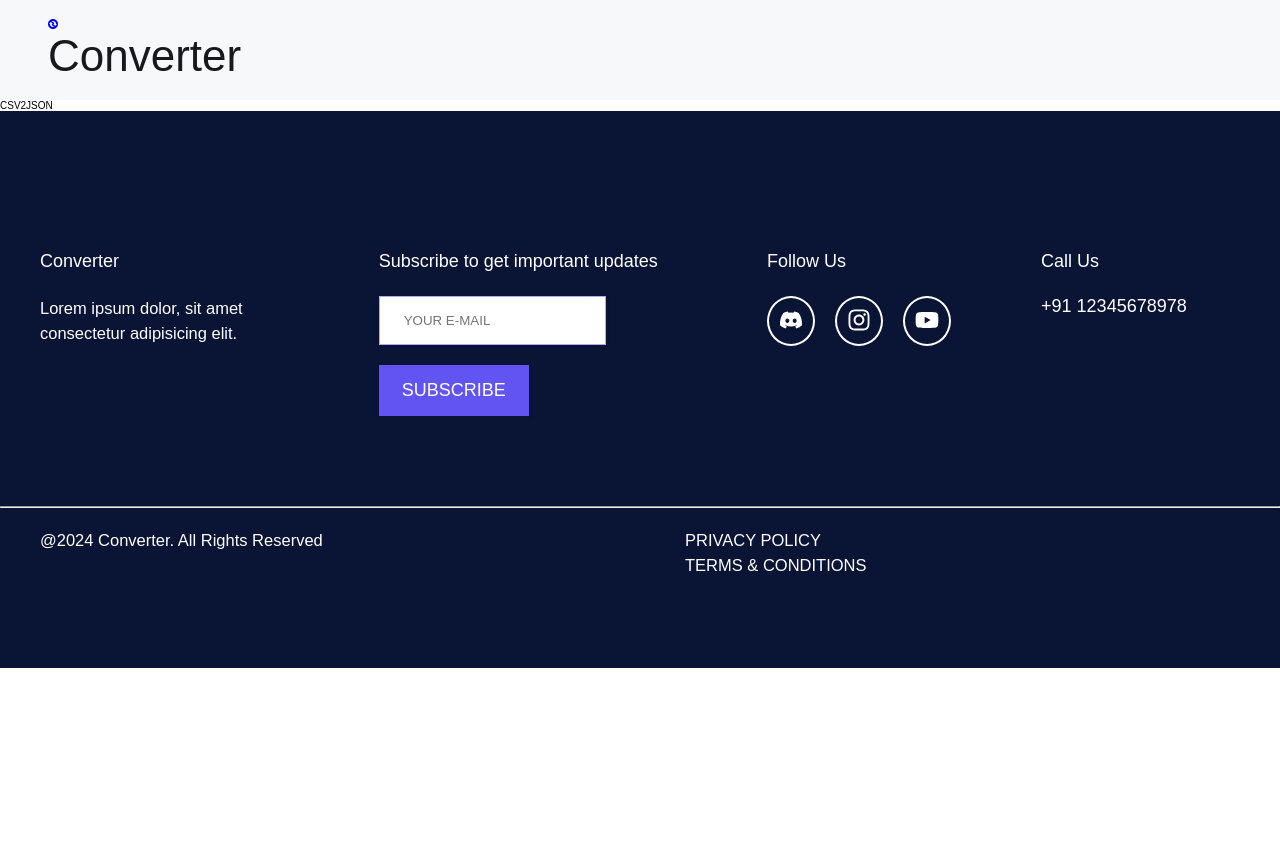
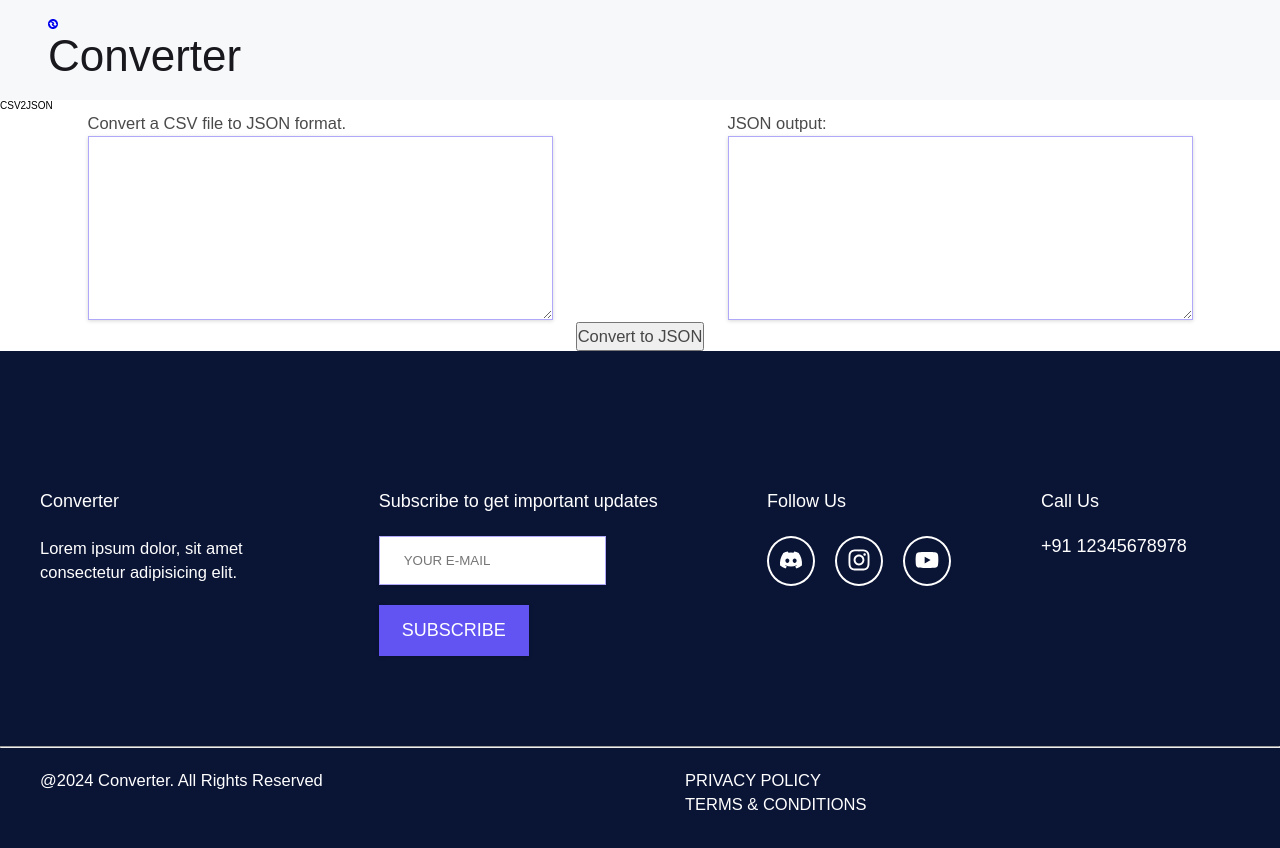
Before and after one commit to msn2106/converter, a React (Create React App) app: page /converter/csv2json in a window 1280 px wide. Shown: the top 848 px of the page. Before the commit the page ends 800 px from the top, so only its background shows below. Built offline with nearby package versions, Linux system fonts and the light colour scheme; the HTML template or start-up script is replaced by a standard one.

Commit message:
csv 2 json functionality added

```diff
--- a/src/GlobalStyle.js
+++ b/src/GlobalStyle.js
@@ -184,4 +184,19 @@ input, textarea{
   justify-content: space-evenly;
 }
 
+.reqrescontainers {
+  display: flex;
+  flex-direction: row;
+  justify-content: space-around;
+}
+
+.requestBody {
+
+}
+
+.submitBtn {
+  display: flex;
+  justify-content: center;
+}
+
 `;
--- a/src/components/CSV2JSON.js
+++ b/src/components/CSV2JSON.js
@@ -1,8 +1,45 @@
 import React from 'react'
 
 const CSV2JSON = () => {
+  const convertCsvToJson = () => {
+    // Get the CSV input from the user
+    var csvInput = document.getElementById("csvInput").value;
+    // Parse the CSV data into an array of objects
+    var lines = csvInput.split("\n");
+    var headers = lines[0].split(",");
+    var jsonData = [];
+    for (var i = 1; i < lines.length; i++) {
+      var obj = {};
+      var currentLine = lines[i].split(",");
+      for (var j = 0; j < headers.length; j++) {
+        obj[headers[j]] = currentLine[j];
+      }
+      jsonData.push(obj);
+    }
+
+    // Convert the array of objects to JSON
+    var jsonOutput = JSON.stringify(jsonData, null, 2);
+
+    // Display the JSON output in the text area
+    document.getElementById("jsonOutput").value = jsonOutput;
+  }
   return (
-    <div>CSV2JSON</div>
+    <>
+      <div>CSV2JSON</div>
+      <div className="reqrescontainers">
+        <div className="requestBody">
+          <p>Convert a CSV file to JSON format.</p>
+          <textarea id="csvInput" rows="10" cols="50"></textarea>
+        </div>
+        <div className='convertedResult'>
+          <p>JSON output:</p>
+          <textarea id="jsonOutput" rows="10" cols="50" readOnly></textarea>
+        </div>
+      </div>
+      <div className="submitBtn">
+        <button onClick={convertCsvToJson}>Convert to JSON</button>
+      </div>
+    </>
   )
 }
 
```
